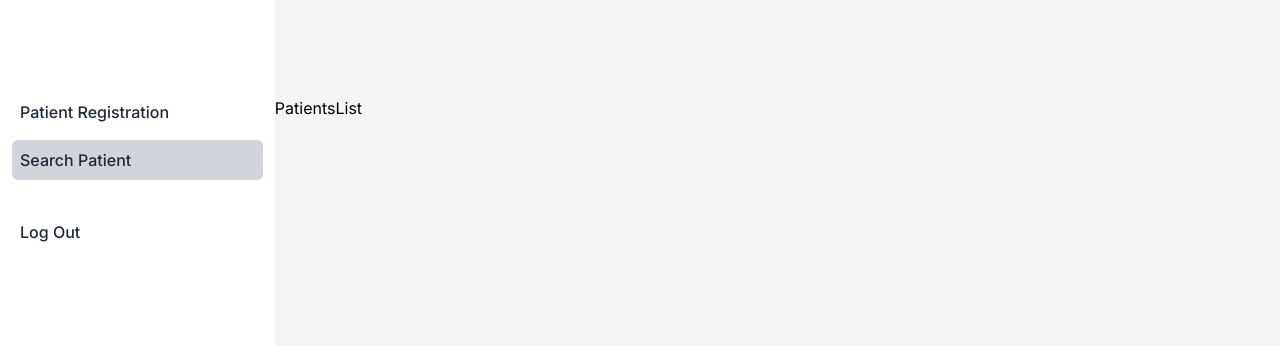
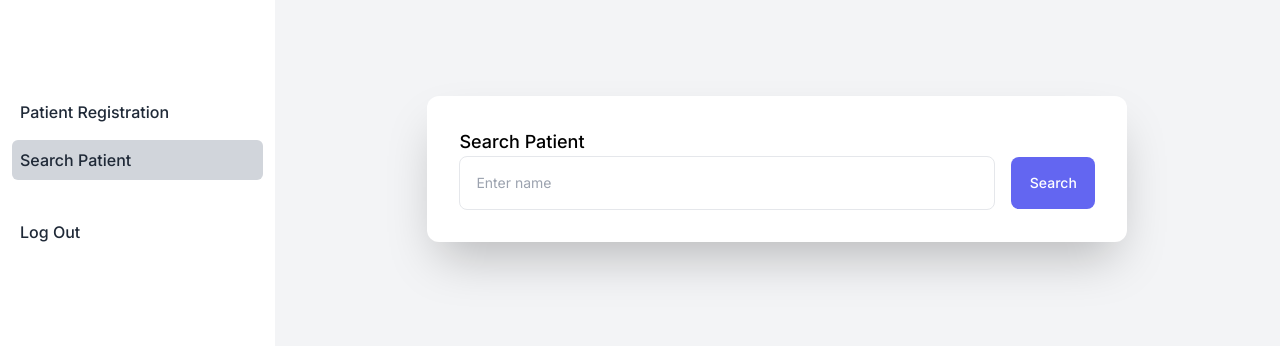
Before and after one commit to edwinochieng/hospital-management-system, a Next.js app: page /receptionist/patients in a window 1280 px wide. Shown: the top 346 px of the page. Built offline with nearby package versions, Linux system fonts and the light colour scheme.

Commit message:
add search bar

```diff
--- a/src/app/(dashboard)/receptionist/patients/page.js
+++ b/src/app/(dashboard)/receptionist/patients/page.js
@@ -1,5 +1,63 @@
+"use client";
 import React from "react";
+import { useForm } from "react-hook-form";
+import { toast } from "react-hot-toast";
+import { getError } from "../../../../../utils/error";
 
 export default function SearchPatients() {
-  return <div>PatientsList</div>;
+  const {
+    register,
+    handleSubmit,
+    formState: { errors },
+  } = useForm();
+
+  const submitHandler = async ({ name }) => {
+    try {
+      await axios.post("/api/receptionist/registerPatient", {
+        name,
+      });
+      toast.success("Patient registered successfully");
+    } catch (err) {
+      toast.error(getError(err));
+    }
+  };
+  return (
+    <div>
+      <div className='max-w-[700px] mx-auto'>
+        <form
+          className='bg-white rounded-xl p-8 shadow-2xl'
+          onSubmit={handleSubmit(submitHandler)}
+        >
+          <p className='text-lg font-medium'>Search Patient</p>
+          <div className='flex flex-row items-center space-x-4 w-full'>
+            <div className='relative w-full'>
+              <input
+                {...register("name", {
+                  required: "Please enter name",
+                })}
+                type='name'
+                id='name'
+                className='w-full rounded-lg border border-gray-200 p-4 pr-12 text-sm focus:outline-indigo-500'
+                placeholder='Enter name'
+              />
+            </div>
+
+            <div className='w-[100px]'>
+              <button
+                type='submit'
+                className='w-full rounded-lg bg-indigo-500 p-4 text-sm font-medium text-white'
+              >
+                Search
+              </button>
+            </div>
+          </div>
+          {errors.name && (
+            <span className='text-red-500 pt-1 text-sm'>
+              {errors.name.message}
+            </span>
+          )}
+        </form>
+      </div>
+    </div>
+  );
 }
```
